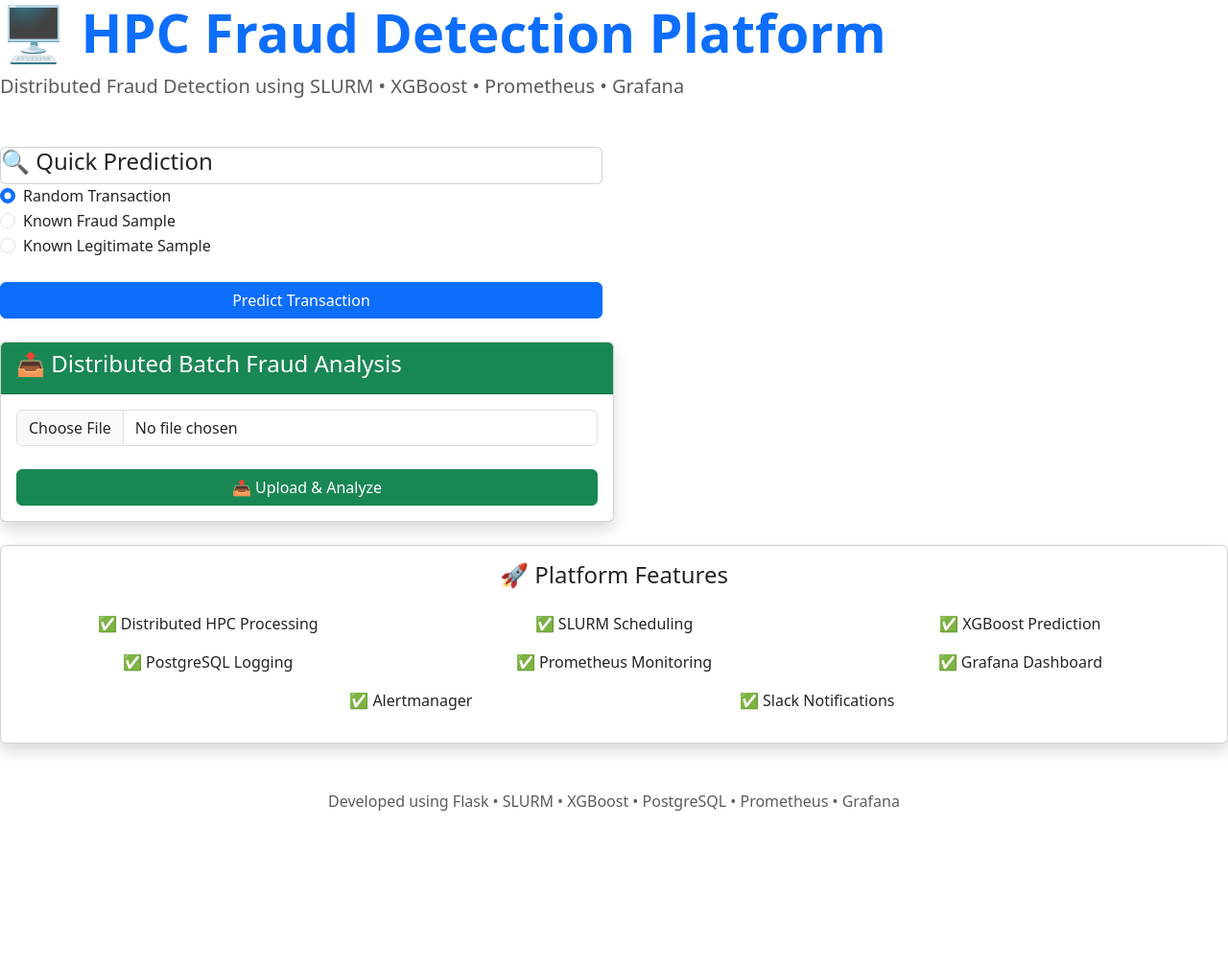
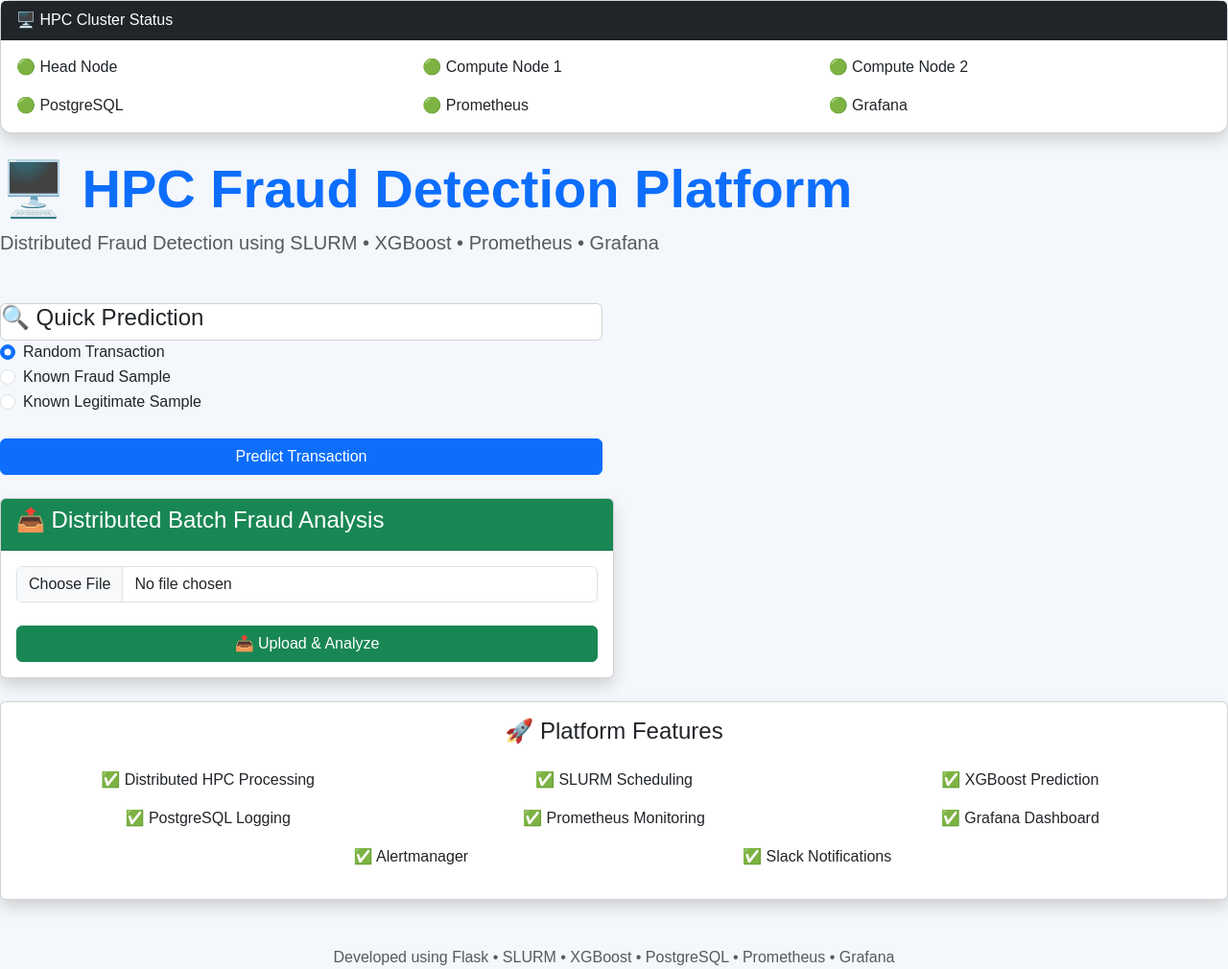
Before and after one commit to Arunima010/HPCSA_Project, a Flask app: page / in a window 1280 px wide. Shown: the whole page at 96% size. Before the commit the page ends 845 px from the top, so only its background shows below. Run offline with Flask 3, Linux system fonts and the light colour scheme; parts of the project's set-up code (start-up, migrations or seed data) failed here and were passed over; some libraries are stand-ins or nearby versions.

Commit message:
Enhance UI with professional HPC dashboard

```diff
--- a/app/static/css/style.css
+++ b/app/static/css/style.css
@@ -1,9 +1,10 @@
+body{
+	background:#f4f7fb;
+        font-family:Arial,Helvetica,sans-serif;
+	}
 .overlay{
 	position:fixed;
-top:0;
-left:0;
-width:100%;
-height:100%;
+        inset:0;
 	background:rgba(0,0,0,.75);
         display:none;
 	justify-content:center;
@@ -11,15 +12,52 @@ align-items:center;
 	z-index:9999;
 	}
 .loading-card{
-background:white;
-padding:40px;
+	width:700px;
+	background:#fff;
         border-radius:15px;
-width:500px;
+	padding:35px;
+	max-width:90%;
 	text-align:center;
         box-shadow:0 0 25px rgba(0,0,0,.4);
+	animation:popup .4s ease;
 	}
-.loading-card p{
+#timer{
+	font-size:32px;
+        font-weight:bold;
+        color:#0d6efd;
+	}
+.progress{
+	height:22px;
+	}
+.step{
 	font-size:18px;
-text-align:left;
-margin-left:40px;
+        padding:6px 0;
 	}
+.running{
+	color:#ff9800;
+        font-weight:bold;
+	}
+.completed{
+	color:#28a745;
+        font-weight:bold;
+	}
+.waiting{
+	color:#666;
+	}
+.status-card{
+	border-radius:12px;
+	}
+@keyframes popup{
+from{
+	transform:scale(.8);
+	opacity:0;
+    }
+to{
+	transform:scale(1);
+	opacity:1;
+  }
+}
+footer{
+	margin-top:40px;
+        color:#777;
+	}
--- /dev/null
+++ b/app/static/js/loading.js
@@ -0,0 +1,46 @@
+const uploadForm = document.getElementById("uploadForm");
+const overlay = document.getElementById("loadingOverlay");
+const timer = document.getElementById("timer");
+const progressBar = document.getElementById("progressBar");
+const steps = [
+	"step1",
+	"step2",
+	"step3",
+	"step4",
+	"step5",
+	"step6",
+	"step7",
+	"step8",
+	"step9",
+	"step10",
+	"step11"
+];
+if(uploadForm){
+	uploadForm.addEventListener("submit",function(){
+		overlay.style.display="flex";
+		let seconds=0;
+		timer.innerHTML="&#x23F1;&#xFE0F; 00:00";
+		setInterval(function(){
+			seconds++;
+		        let m=Math.floor(seconds/60);
+		        let s=seconds%60;
+			timer.innerHTML =
+			"&#x23F1;&#xFE0F; " +
+			String(m).padStart(2, "0") +
+			":" +
+			String(s).padStart(2, "0");
+		},1000);
+		let progress=0;
+		steps.forEach((id,index)=>{
+			setTimeout(()=>{
+				let item=document.getElementById(id);
+				item.classList.remove("waiting");
+				item.classList.add("completed");
+				item.innerHTML = "&#x2705; " + item.innerHTML.substring(2);
+				progress=((index+1)/steps.length)*100;
+				progressBar.style.width=progress+"%";
+				progressBar.innerHTML=Math.round(progress)+"%";
+			},(index+1)*1500);
+		});
+	});
+}
--- a/app/templates/index.html
+++ b/app/templates/index.html
@@ -3,6 +3,41 @@
 <head>
 	<meta charset="UTF-8">
 	<title>HPC Fraud Detection Platform & Monitoring Platform</title>
+
+	<div class="card shadow mb-4 status-card">
+	<div class="card-header bg-dark text-white">
+	&#x1F5A5;&#xFE0F; HPC Cluster Status
+	</div>
+	<div class="card-body">
+	<div class="row">
+
+	<div class="col-md-4">
+	&#x1F7E2; Head Node
+	</div>
+
+	<div class="col-md-4">
+        &#x1F7E2; Compute Node 1
+        </div>
+
+	<div class="col-md-4">
+        &#x1F7E2; Compute Node 2
+        </div>
+
+	<div class="col-md-4 mt-3">
+        &#x1F7E2; PostgreSQL
+        </div>
+
+	<div class="col-md-4 mt-3">
+        &#x1F7E2; Prometheus
+        </div>
+
+	<div class="col-md-4 mt-3">
+        &#x1F7E2; Grafana
+        </div>
+	</div>
+	</div>
+	</div>
+
 
 	<!--Bootstrap CSS -->
 	<link
@@ -103,20 +138,30 @@
 		<h3 id="timer">&#x23F1;&#xFE0F; 00:00</h3>
 		<hr>
 	        <div id="steps">
-			<p id="step1">&#x1F4C4; Reading CSV Dataset</p>
-	                <p id="step2">&#x1F50D; Validating Dataset Schema</p>
-		        <p id="step3">&#x2702;&#xFE0F; Splitting Dataset into Chunks</p>
-	                <p id="step4">&#x1F4C5; Scheduling Slurm Jobs</p>
-	            	<p id="step5">&#x1F5A5;&#xFE0F; Processing on Compute Node 1</p>
-	                <p id="step6">&#x1F5A5;&#xFE0F; Processing on Compute Node 2</p>
-			<p id="step7">&#x1F6A8; Merging Prediction Results</p>
-		        <p id="step8">&#x1F5C4;&#xFE0F; Updating PostgreSQL Logs</p>
-			<p id="step9">&#x1F4CA; Updating Prometheus Metrics</p>
-			<p id="step10">&#x1F4AC; Sending Slack Notification</p>
-			<p id="step11">&#x2705; Completed</p>
+			<div class="progress mb-4">
+			<div
+			id="progressBar"
+			class="progress-bar progress-bar-striped progress-bar-animated"
+			style="width:0%">
+			0%
+			</div>
+			</div>
+			<p id="step1" class="step waiting">&#x1F4C4; Reading CSV Dataset</p>
+	                <p id="step2" class="step waiting">&#x1F50D; Validating Dataset Schema</p>
+		        <p id="step3" class="step waiting">&#x2702;&#xFE0F; Splitting Dataset into Chunks</p>
+	                <p id="step4" class="step waiting">&#x1F4C5; Scheduling Slurm Jobs</p>
+	            	<p id="step5" class="step waiting">&#x1F5A5;&#xFE0F; Processing on Compute Node 1</p>
+	                <p id="step6" class="step waiting">&#x1F5A5;&#xFE0F; Processing on Compute Node 2</p>
+			<p id="step7" class="step waiting">&#x1F6A8; Merging Prediction Results</p>
+		        <p id="step8" class="step waiting">&#x1F5C4;&#xFE0F; Updating PostgreSQL Logs</p>
+			<p id="step9" class="step waiting">&#x1F4CA; Updating Prometheus Metrics</p>
+			<p id="step10" class="step waiting">&#x1F4AC; Sending Slack Notification</p>
+			<p id="step11" class="step waiting">&#x1F389; Completed</p>
 		</div>
 	</div>
 </div>
 
+<script src="{{ url_for('static', filename='js/loading.js') }}"></script>
+
 </body>
 </html>
```
Lines whose indentation alone changed are shown as unchanged.
